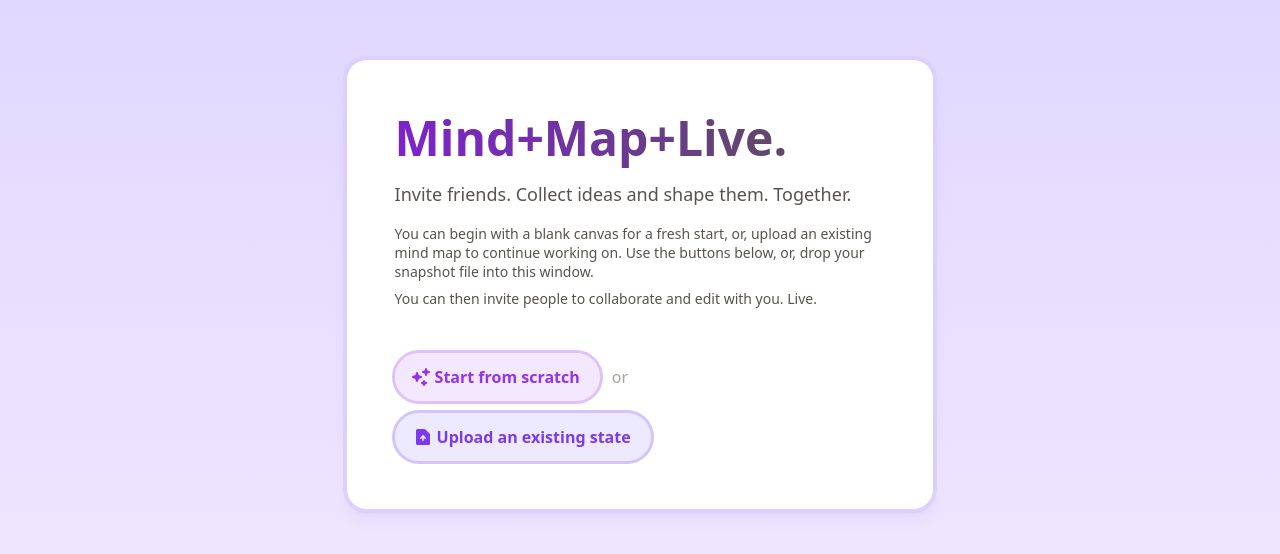
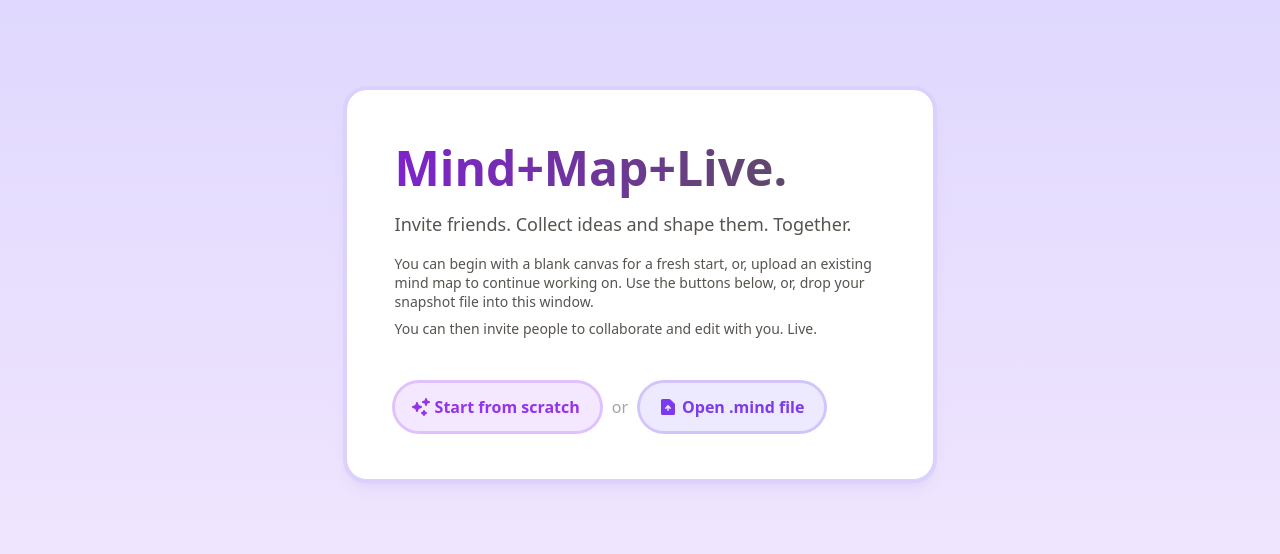
Before and after one commit to pmeinhardt/mind, a React (Vite) app in the folder app/: page / in a window 1280 px wide. Shown: the part 116-670 px from the top of the page. Built offline with nearby package versions, Linux system fonts and the light colour scheme.

Commit message:
Wording: "Open" instead of "upload"
The file never leaves the local host.

```diff
--- a/app/src/Launcher.tsx
+++ b/app/src/Launcher.tsx
@@ -104,7 +104,7 @@ function Launcher({ onReady }: Props) {
             htmlFor="file-input"
           >
             <DocumentArrowUpIcon className="-ml-0.5 size-5" aria-hidden />
-            Upload an existing state
+            Open .mind file
           </label>
           <input
             id="file-input"
```
